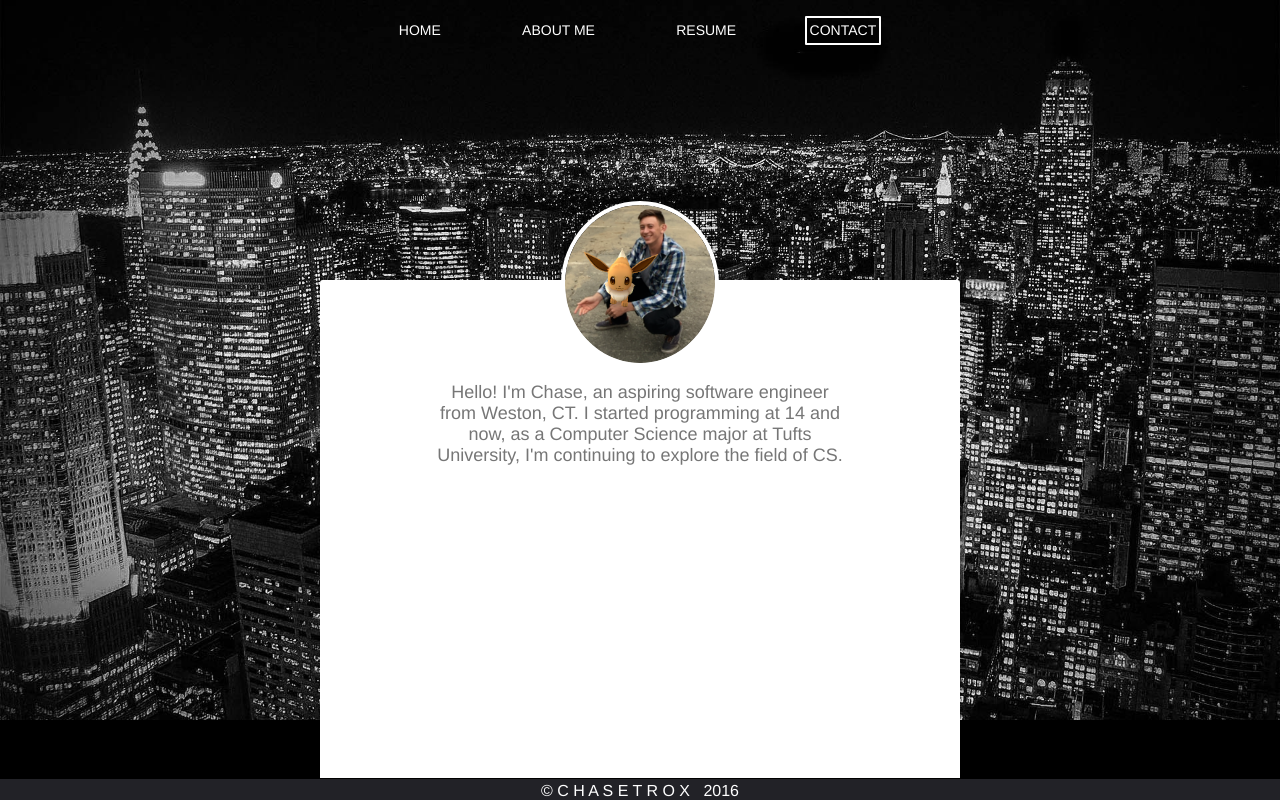
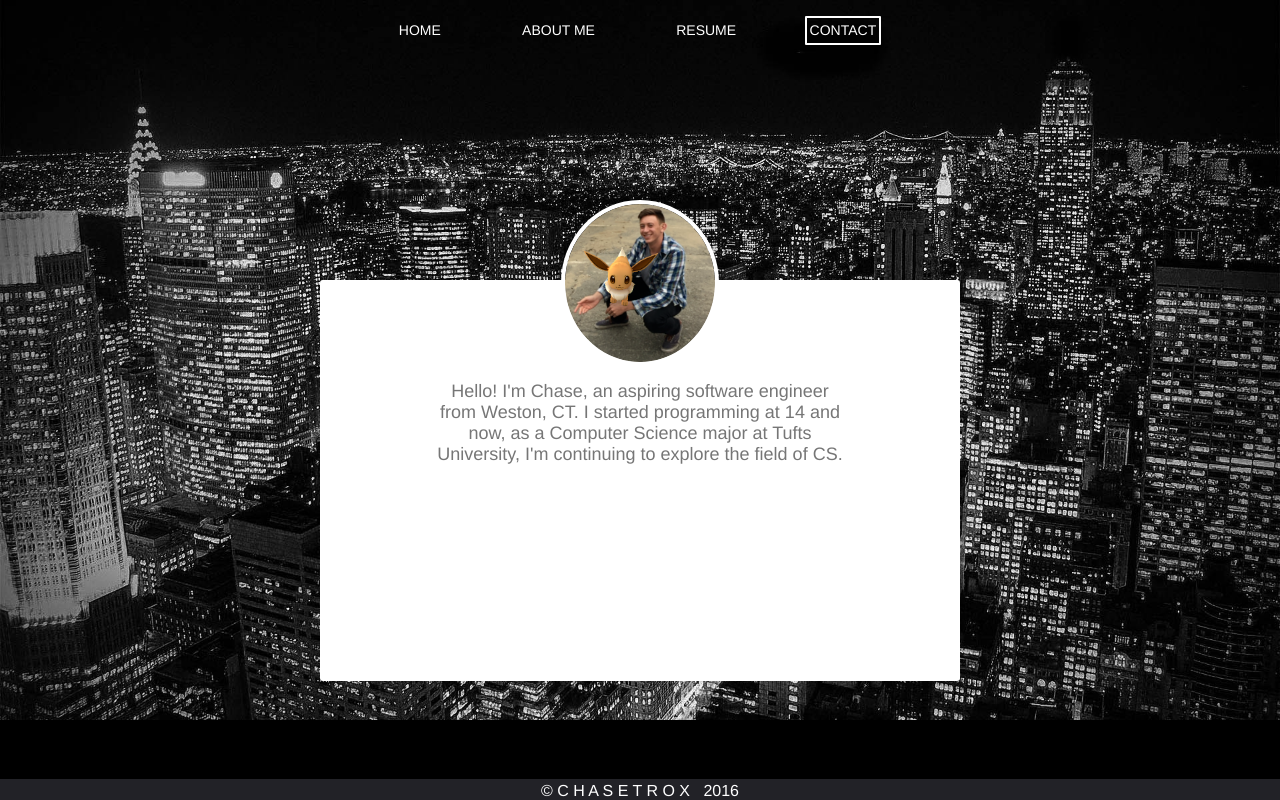
Before and after one commit to chasetrox/chasetrox.github.io, a plain HTML site: page index.html in a window 1280 px wide. Drawn offline with Linux system fonts and the light colour scheme.

Commit message:
Corrected errors

```diff
--- a/bio-stylesheet.css
+++ b/bio-stylesheet.css
@@ -0,0 +1,9 @@
+.container {
+        position: relative;
+}
+
+.info {
+        height: auto;
+        text-align: center;
+        padding: 25px 8px 25px 8px;
+}
--- a/index.html
+++ b/index.html
@@ -1,5 +1,5 @@
 <!DOCTYPE html>
-<html>
+<html lang="en">
         <head>
                 <meta charset="utf-8" />
                 <title>C H A S E T R O X</title>
@@ -18,10 +18,14 @@
                 </nav>
                 </div>
                 <div class="info">
-                        <img src="me.png" />
+                        <img src="me.png" alt="an image of me and an eevee"/>
                         <!--<h1> Chase Troxell </h1>-->
                         <div id="descriptive-text">
-                                <p> Hello! I'm Chase, an aspiring software engineer from Weston, CT. I started programming at 14 and now, as a Computer Science major at Tufts University, I'm continuing to explore the field of CS.
+                                <p> Hello! I'm Chase, an aspiring software
+                                  engineer from Weston, CT. I started programming
+                                  at 14 and now, as a Computer Science major at
+                                  Tufts University, I'm continuing to explore the
+                                  field of CS.
                                 </p>
                         </div>
                 </div>
--- a/stylesheet.css
+++ b/stylesheet.css
@@ -51,15 +51,14 @@ body {
         margin-right: 25%;
         top: 35%;
         width: 50%;
-        height: 64%;
+        height: 50%;
         display: inline;
         border-radius: 3px;
 }
 
 .info img {
-        padding-top: -1px;
         display: block;
-        margin: -80px auto 0px auto;
+        margin: -81px auto 0px auto;
         width: 150px;
         height: auto;
         border: 4px white solid;
```
Also changed, not shown: bio.html (+6 -4 lines), resume.html (+3 -3 lines).
